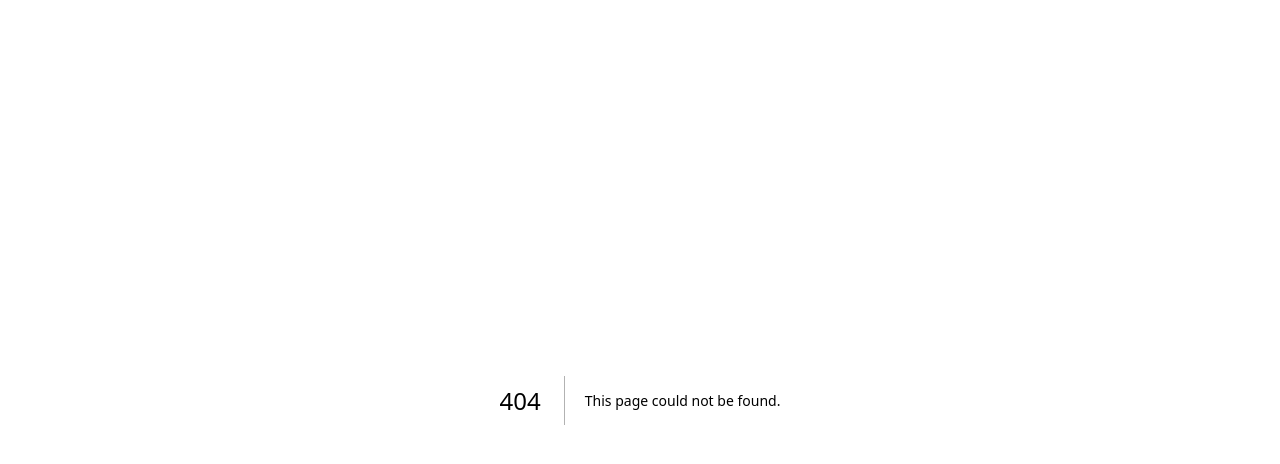
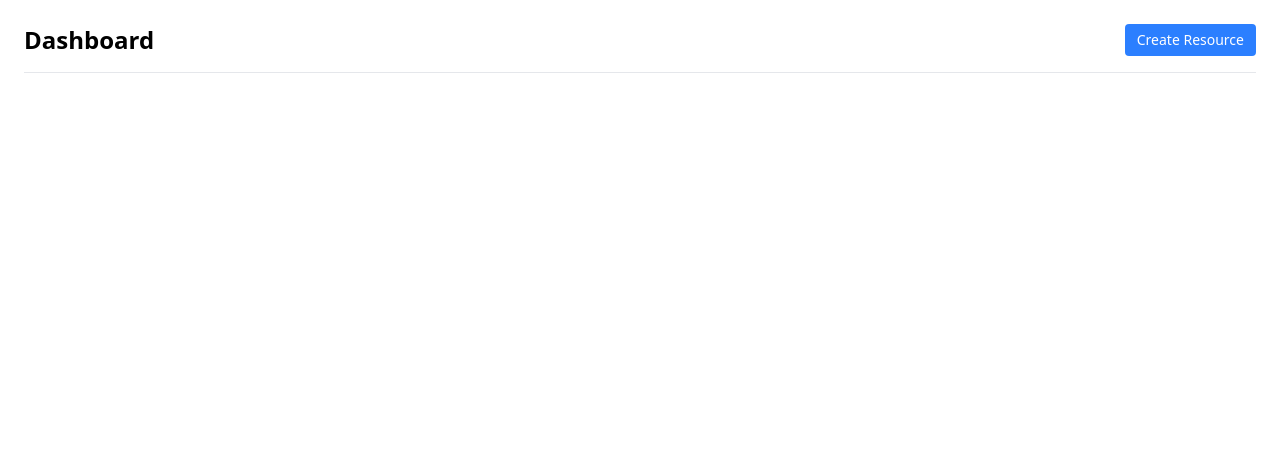
Before and after one commit to AbdulSamiWaseem/resource-booking-platform, a Next.js app in the folder frontend/: page /dashboard in a window 1280 px wide. Before the commit this address had no page. Shown: the top 464 px of the page. Built offline with nearby package versions, Linux system fonts and the light colour scheme.

Commit message:
feat: create dashboard page and redirect user after successful sign-up

```diff
--- /dev/null
+++ b/frontend/app/dashboard/page.tsx
@@ -0,0 +1,32 @@
+"use client";
+
+import { useState } from "react";
+import { useRouter } from "next/navigation";
+import { toast } from "react-hot-toast";
+
+interface Resource {
+  id: string;
+  name: string;
+  type: string;
+  capacity: number;
+  status: "Available" | "Booked";
+  description: string;
+}
+
+export default function Dashboard() {
+  const router = useRouter();
+  return (
+    <div className="p-6">
+      <div className="flex justify-between items-center mb-6 pb-4 border-b border-gray-200">
+        <h1 className="text-2xl font-semibold">Dashboard</h1>
+        <div className="flex gap-2">
+          <button
+            className="text-sm bg-blue-500 text-white px-3 py-1.5 rounded cursor-pointer"
+          >
+            Create Resource
+          </button>
+        </div>
+      </div>
+    </div>
+  );
+}
--- a/frontend/app/page.tsx
+++ b/frontend/app/page.tsx
@@ -3,10 +3,12 @@
 import { useState } from "react";
 import { postRequest } from "./services/apiCalls";
 import { toast } from "react-hot-toast";
+import { useRouter } from "next/navigation";
 
 export default function Home() {
   const [name, setName] = useState("");
   const [email, setEmail] = useState("");
+  const router = useRouter();
 
   const handleSubmit = async (e: any) => {
     e.preventDefault();
@@ -20,6 +22,7 @@ export default function Home() {
       toast.success(res?.message || "Successful!");
       setName("");
       setEmail("");
+      router.push("/dashboard");
     };
 
     const onError = (err: any) => {
```
